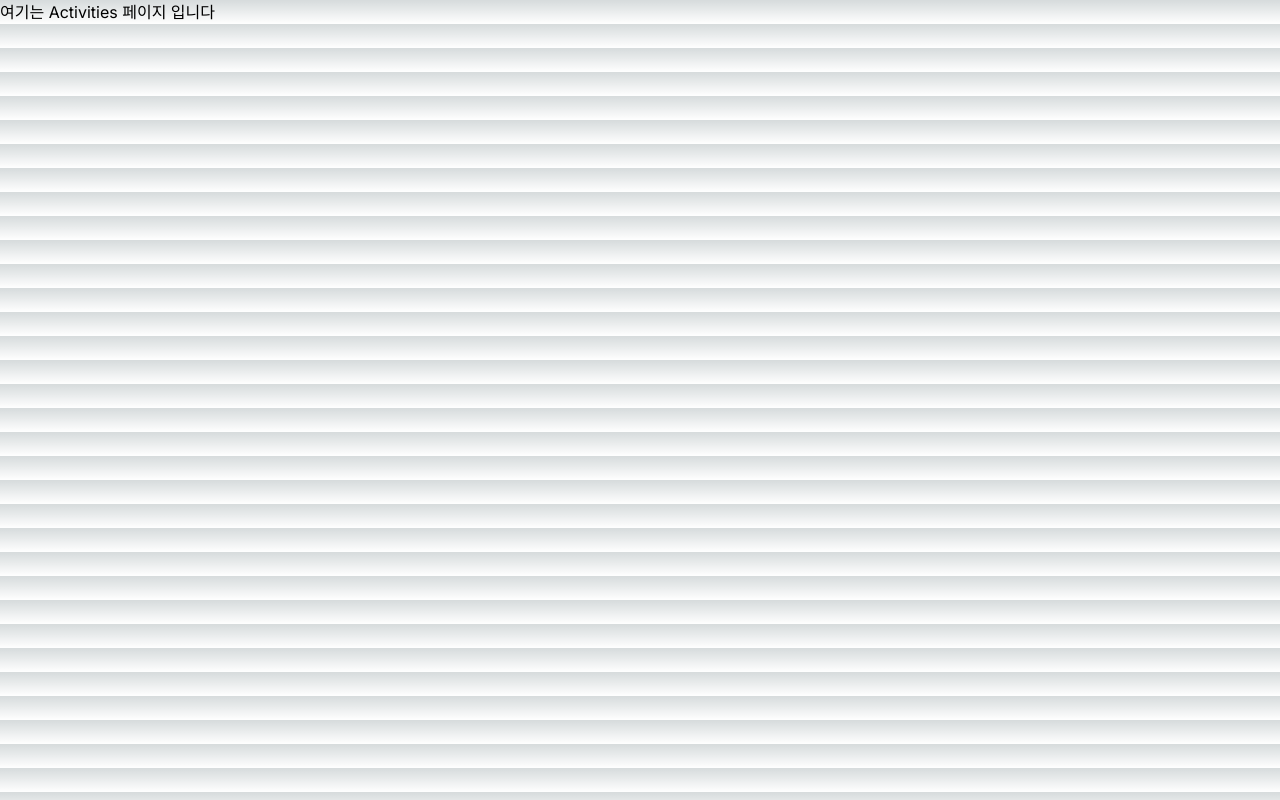
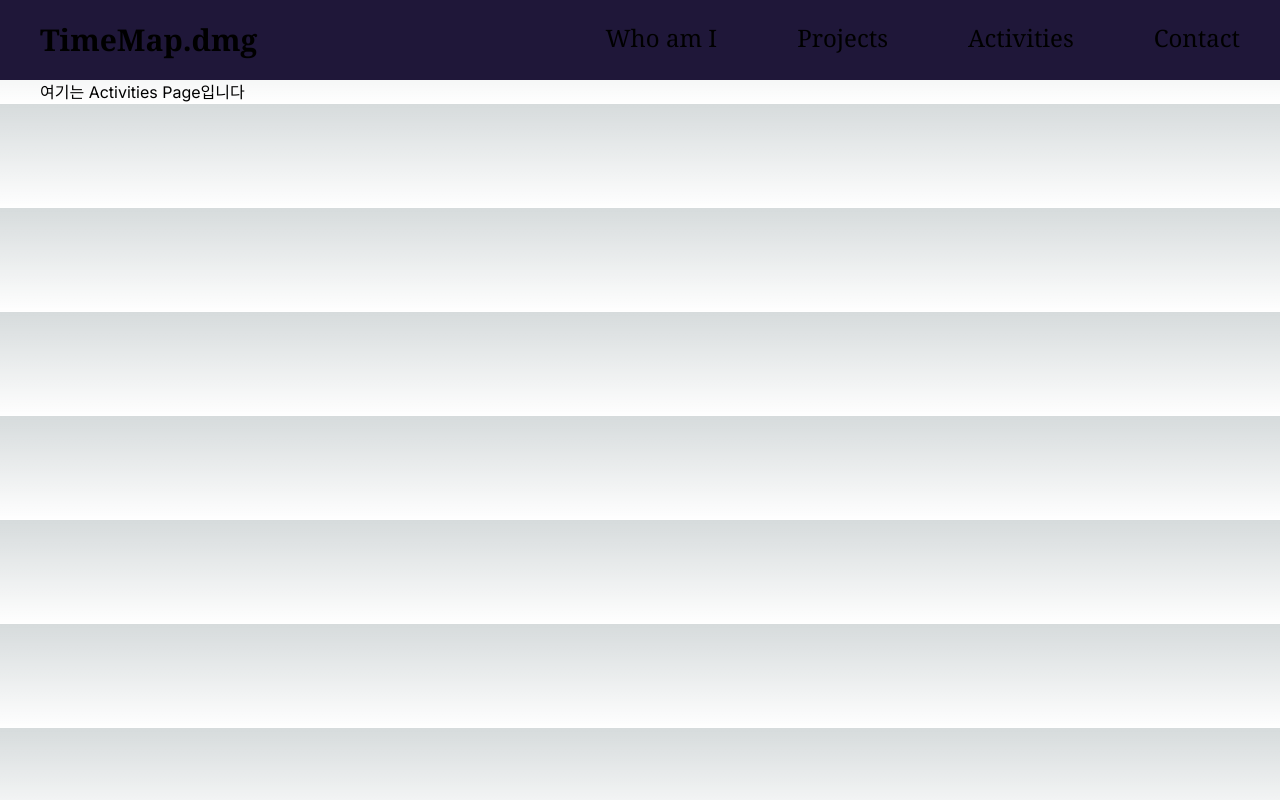
Before and after one commit to TMInstaller/time-map-dmg, a Next.js app: page /activities in a window 1280 px wide. Built offline with nearby package versions, Linux system fonts and the light colour scheme.

Commit message:
Header component 적용

```diff
--- a/src/app/(info)/activities/page.tsx
+++ b/src/app/(info)/activities/page.tsx
@@ -1,3 +1,12 @@
+import Header from '@/components/global/Header'
+
 export default function Activities() {
-  return <div>여기는 Activities 페이지 입니다</div>
+  return (
+    <>
+      <Header />
+      <div className='w-screen h-auto flex justify-center'>
+        <div className='grid max-w-content w-full'>여기는 Activities Page입니다</div>
+      </div>
+    </>
+  )
 }
--- a/src/app/(info)/contact/page.tsx
+++ b/src/app/(info)/contact/page.tsx
@@ -1,3 +1,12 @@
+import Header from '@/components/global/Header'
+
 export default function Contact() {
-  return <div>여기는 Contact 페이지 입니다</div>
+  return (
+    <>
+      <Header />
+      <div className='w-screen h-auto flex justify-center'>
+        <div className='grid max-w-content w-full'>여기는 Contact Page입니다</div>
+      </div>
+    </>
+  )
 }
--- a/src/app/(info)/projects/page.tsx
+++ b/src/app/(info)/projects/page.tsx
@@ -1,3 +1,12 @@
+import Header from '@/components/global/Header'
+
 export default function Projects() {
-  return <div>여기는 Projects 페이지 입니다</div>
+  return (
+    <>
+      <Header />
+      <div className='w-screen h-auto flex justify-center'>
+        <div className='grid max-w-content w-full'>여기는 Projects Page입니다</div>
+      </div>
+    </>
+  )
 }
--- a/src/app/(info)/whoami/page.tsx
+++ b/src/app/(info)/whoami/page.tsx
@@ -1,3 +1,12 @@
+import Header from '@/components/global/Header'
+
 export default function WhoAmI() {
-  return <div>여기는 WhoAmI 페이지 입니다</div>
+  return (
+    <>
+      <Header />
+      <div className='w-screen h-auto flex justify-center'>
+        <div className='grid max-w-content w-full'>여기는 WhoAmI Page입니다</div>
+      </div>
+    </>
+  )
 }
```
